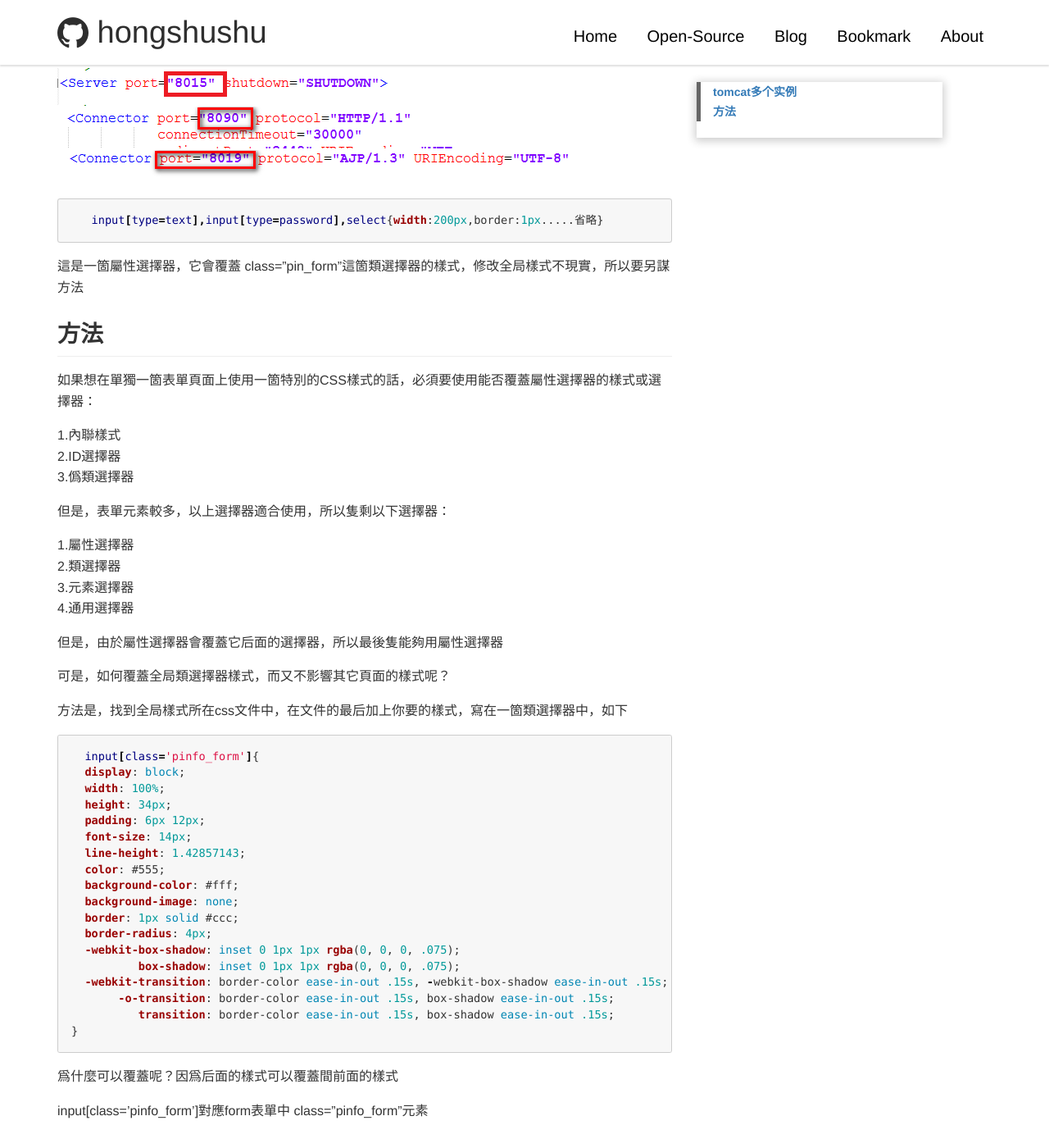
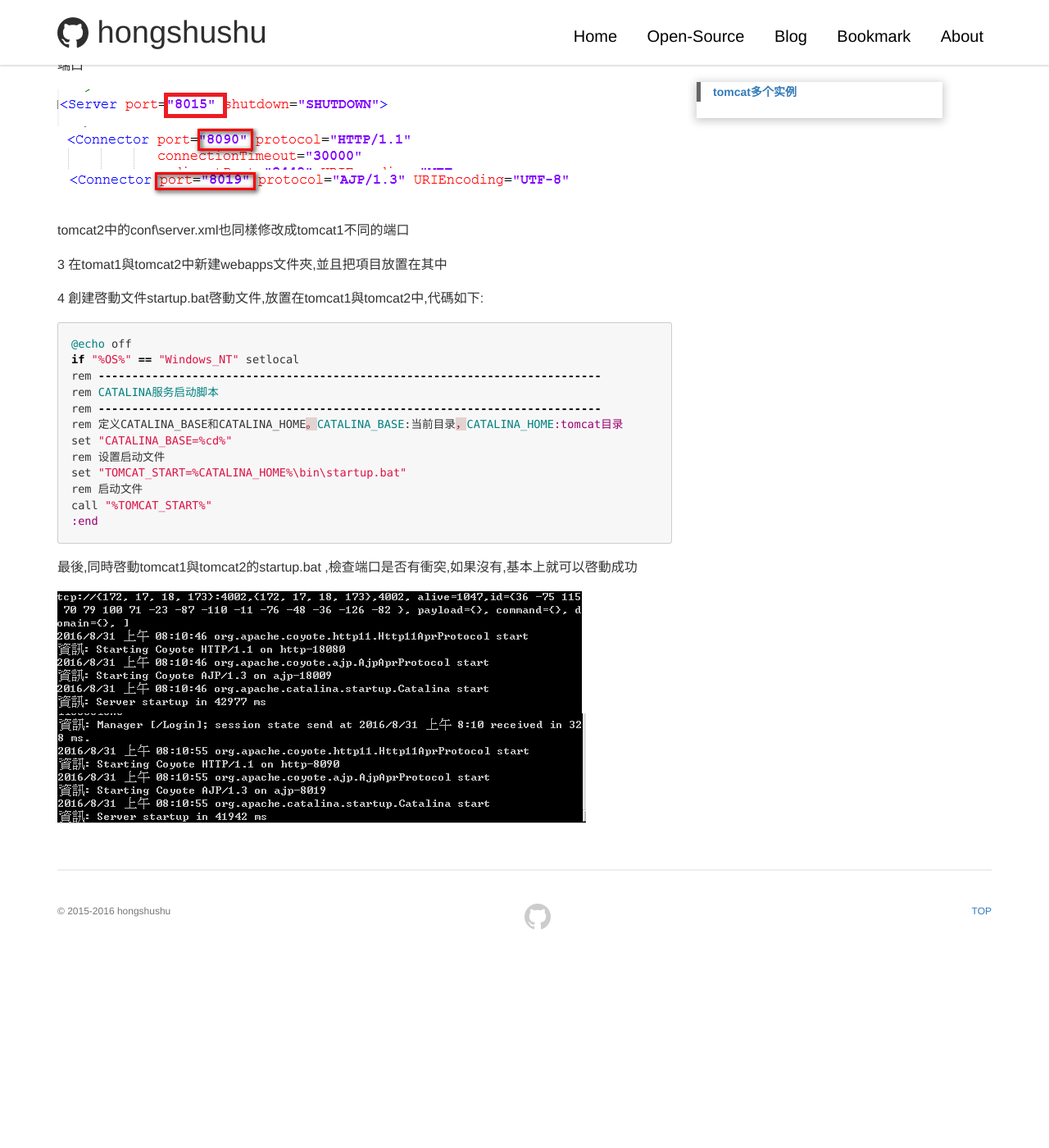
Before and after one commit to zxh578164349/hongshushu, a Jekyll site: the page built from _posts/2016-08-30-Apache+Tomcat集群.md, in a window 1280 px wide and 1400 px high, scrolled down 543 px. Shown: the whole window at 82% size. Built offline with Jekyll 4.4.1, drawn with Linux system fonts in a browser that asks for light colours; comment, search, counter and statistics services are not loaded; after the commit the page ends 1685 px from its top, so only the background shows below that.

Commit message:
20160831

```diff
--- a/_posts/2016-08-30-Apache+Tomcat集群.md
+++ b/_posts/2016-08-30-Apache+Tomcat集群.md
@@ -9,64 +9,34 @@
 
 1 在tomcat安装文件夹中，建立一个文件夹instances用于存放实例,例如tomcat1与tomcat2,分别建立文件夹tomcat1,tomcat2
 
-2 复制tomcat中的conf文件夹放置在tomcat1与tomcat2,修改conf中的server.xml配置文件，修改3处端口
+2 复制tomcat中的conf文件夹放置在tomcat1与tomcat2,修改tomcat1中conf\server.xml配置文件，修改3处端口
 
 ![]({{ site.baseurl }}/files/images/20160830/111.png)
 ![]({{ site.baseurl }}/files/images/20160830/2222.png)
 ![]({{ site.baseurl }}/files/images/20160830/333.png)
 
+tomcat2中的conf\server.xml也同樣修改成tomcat1不同的端口
 
+3 在tomat1與tomcat2中新建webapps文件夾,並且把項目放置在其中
 
-{% highlight css %}
-   input[type=text],input[type=password],select{width:200px,border:1px.....省略}
+4 創建啓動文件startup.bat啓動文件,放置在tomcat1與tomcat2中,代碼如下:
+
+{% highlight ruby %}
+@echo off
+if "%OS%" == "Windows_NT" setlocal
+rem ---------------------------------------------------------------------------
+rem CATALINA服务启动脚本
+rem ---------------------------------------------------------------------------
+rem 定义CATALINA_BASE和CATALINA_HOME。CATALINA_BASE:当前目录，CATALINA_HOME:tomcat目录
+set "CATALINA_BASE=%cd%"
+rem 设置启动文件
+set "TOMCAT_START=%CATALINA_HOME%\bin\startup.bat"
+rem 启动文件
+call "%TOMCAT_START%"
+:end
 {% endhighlight %}
 
+最後,同時啓動tomcat1與tomcat2的startup.bat ,檢查端口是否有衝突,如果沒有,基本上就可以啓動成功
 
-這是一箇屬性選擇器，它會覆蓋 class="pin_form"這箇類選擇器的樣式，修改全局樣式不現實，所以要另謀方法
-
-## 方法
-
-如果想在單獨一箇表單頁面上使用一箇特別的CSS樣式的話，必須要使用能否覆蓋屬性選擇器的樣式或選擇器：
-
-1.內聯樣式
-2.ID選擇器
-3.僞類選擇器
-
-但是，表單元素較多，以上選擇器適合使用，所以隻剩以下選擇器：
-
-1.屬性選擇器
-2.類選擇器
-3.元素選擇器
-4.通用選擇器
-
-但是，由於屬性選擇器會覆蓋它后面的選擇器，所以最後隻能夠用屬性選擇器
-
-可是，如何覆蓋全局類選擇器樣式，而又不影響其它頁面的樣式呢？
-
-方法是，找到全局樣式所在css文件中，在文件的最后加上你要的樣式，寫在一箇類選擇器中，如下
-
-{% highlight css %}
-  input[class='pinfo_form']{
-  display: block;
-  width: 100%;
-  height: 34px;
-  padding: 6px 12px;
-  font-size: 14px;
-  line-height: 1.42857143;
-  color: #555;
-  background-color: #fff;
-  background-image: none;
-  border: 1px solid #ccc;
-  border-radius: 4px;
-  -webkit-box-shadow: inset 0 1px 1px rgba(0, 0, 0, .075);
-          box-shadow: inset 0 1px 1px rgba(0, 0, 0, .075);
-  -webkit-transition: border-color ease-in-out .15s, -webkit-box-shadow ease-in-out .15s;
-       -o-transition: border-color ease-in-out .15s, box-shadow ease-in-out .15s;
-          transition: border-color ease-in-out .15s, box-shadow ease-in-out .15s;
-}
-{% endhighlight %}
-
-爲什麼可以覆蓋呢？因爲后面的樣式可以覆蓋間前面的樣式
-
-
-input[class='pinfo_form']對應form表單中 class="pinfo_form"元素
+![]({{ site.baseurl }}/files/images/20160830/004.png)
+![]({{ site.baseurl }}/files/images/20160830/005.png)
```
Also changed, not shown: files/images/20160830/004.png (added), files/images/20160830/005.png (added).
